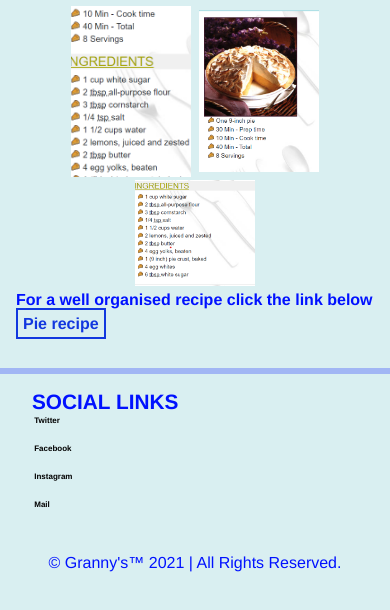
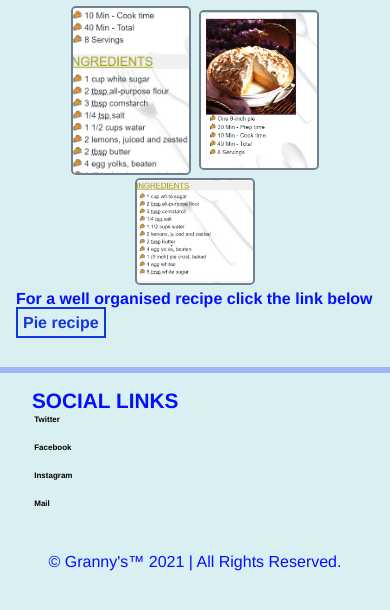
Before and after one commit to vybekid1/hotel, a plain HTML site: page index.html in a window 390 px wide. Shown: the part 72-682 px from the top of the page. Drawn offline with nearby package versions, Linux system fonts and the light colour scheme.

Commit message:
Add files via upload

```diff
--- a/index.css
+++ b/index.css
@@ -46,6 +46,8 @@ main{
     width: 230px;
     justify-content: space-between;
     margin: .4em;
+    border:2px solid slategrey;
+    border-radius: 5px;
 }
      a[href="https://instagram.com/vybekid1"]:hover{
          color: rgba(224, 26, 125, 0.945);
@@ -187,6 +189,8 @@ main{
             .pie img{
                 width:120px;
                 margin: .1em;
+                border:2px solid slategrey;
+                border-radius: 5px;
             }
         .ht-img a{
             margin-left: 35%;
```
